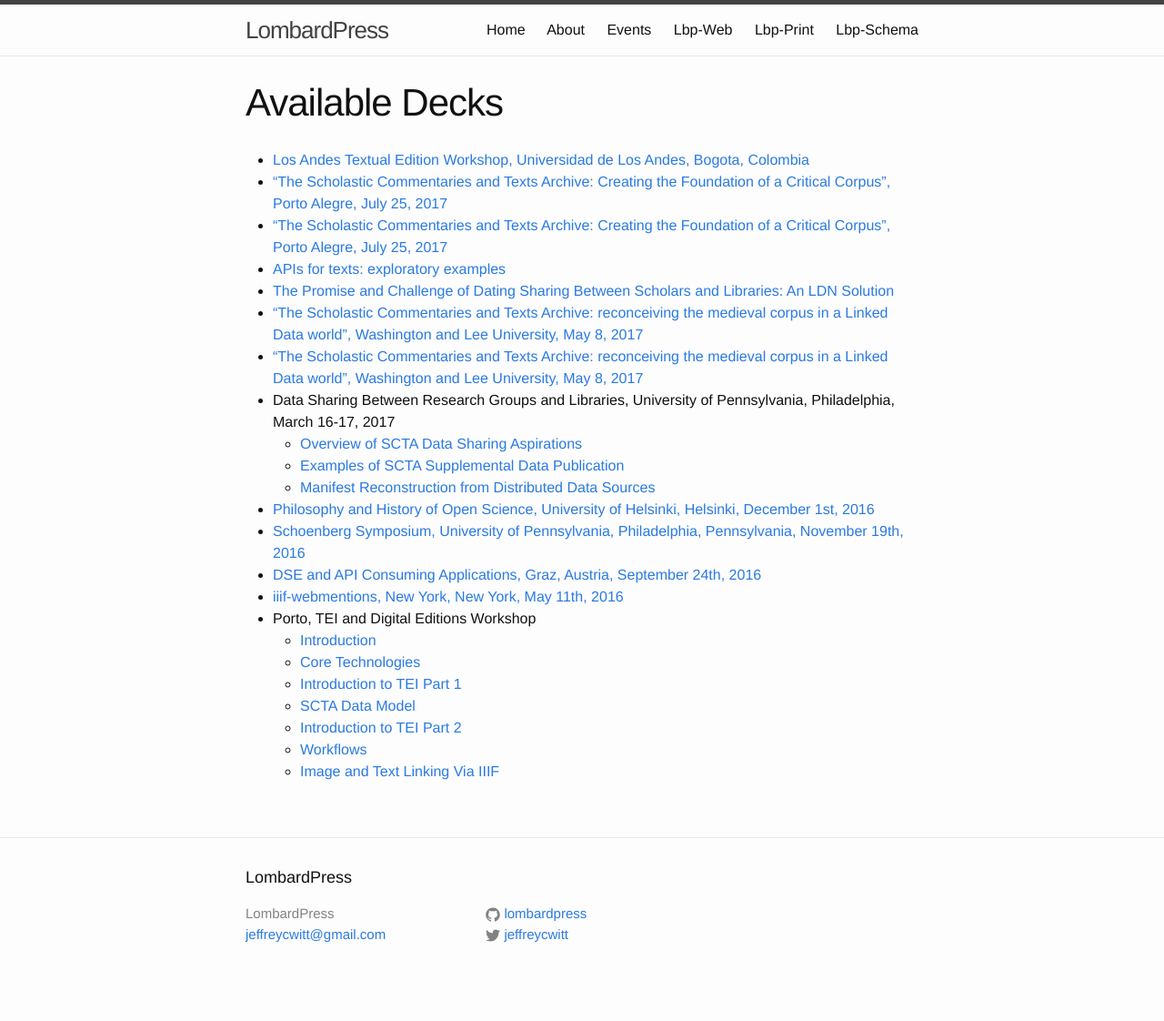
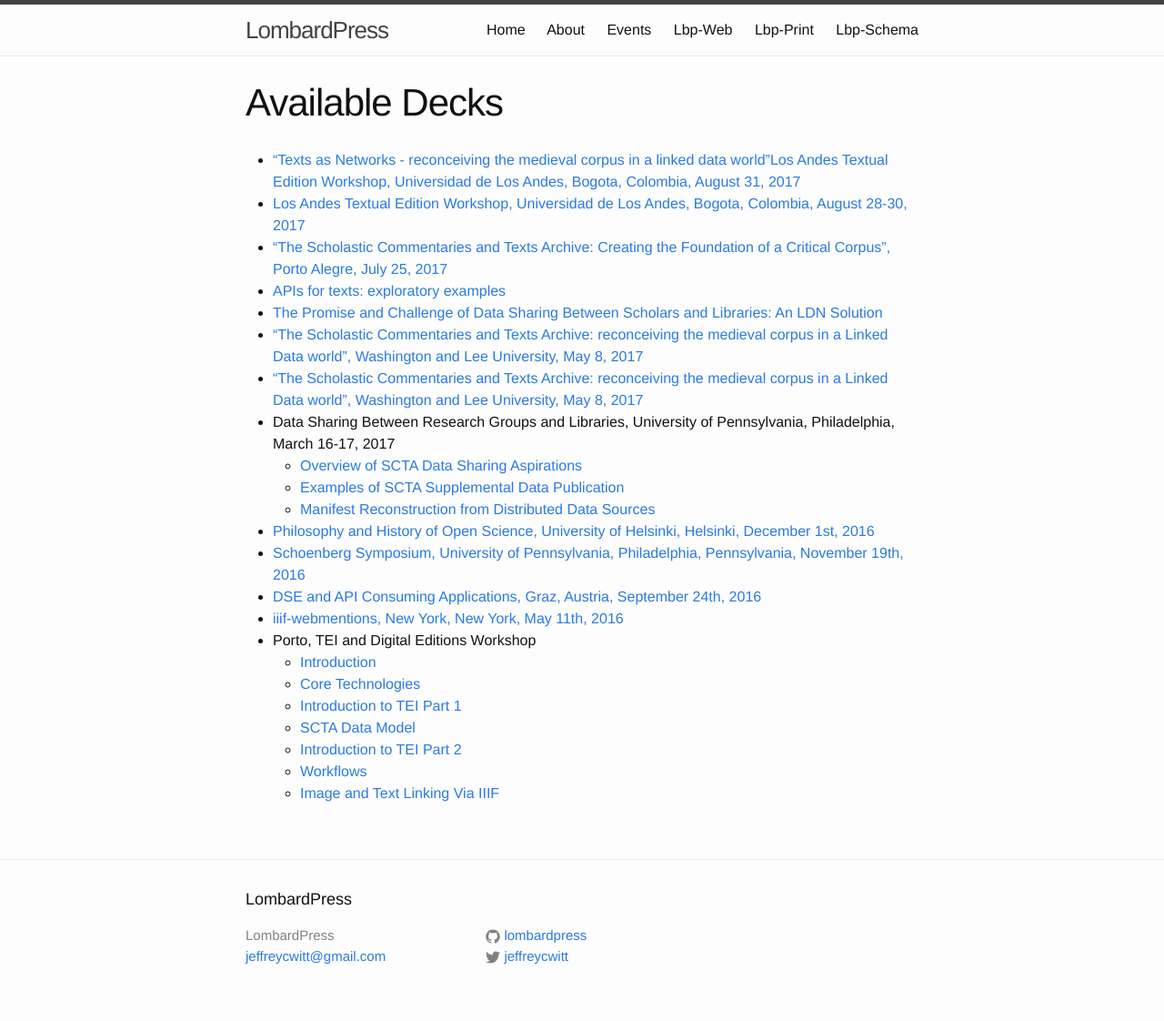
Before and after one commit to lombardpress/lombardpress.github.io, a Jekyll site: the page built from slides/index.md, in a window 1280 px wide. Shown: the whole page at 91% size. Built offline with Jekyll 4.4.1, drawn with Linux system fonts in a browser that asks for light colours; nearby versions of some CDN libraries; comment, search, counter and statistics services are not loaded; before the commit the page ends 1098 px from its top, so only the background shows below that.

Commit message:
fixed some typos

```diff
--- a/slides/2017-06-09-vatican-ldn.html
+++ b/slides/2017-06-09-vatican-ldn.html
@@ -1,6 +1,6 @@
 ---
 layout: slide
-title: The Promise and Challenge of Dating Sharing Between Scholars and Libraries - An LDN Solution
+title: The Promise and Challenge of Data Sharing Between Scholars and Libraries - An LDN Solution
 description: A presentation and demo of sharing IIIF resources via LDN
 theme: white
 transition: slide
@@ -9,7 +9,7 @@
 
 <section>
 
-<h3>The Promise and Challenge of Dating Sharing Between Scholars and Libraries - An LDN Solution</h3>
+<h3>The Promise and Challenge of Data Sharing Between Scholars and Libraries - An LDN Solution</h3>
 
 <hr/>
 
--- a/slides/2017-08-28-los-andes-workshop.html
+++ b/slides/2017-08-28-los-andes-workshop.html
@@ -21,7 +21,7 @@
   <hr/>
   <p>Jeffrey C. Witt (Loyola University Maryland) | @jeffreycwitt</p>
   <hr/>
-  <p>2017 Universidad de Los Andes, Bogota, Columbia, August 28th-30th, 2017</p>
+  <p>2017 Universidad de Los Andes, Bogotá, Columbia, August 28th-30th, 2017</p>
   <p>Slide Deck: <a href="http://lombardpress.org/slides/2017-08-28-los-andes-workshop">http://lombardpress.org/slides/2017-08-28-los-andes-workshop | http://bit.ly/2wbCaJ9</a>
 </p>
 
--- a/slides/index.md
+++ b/slides/index.md
@@ -3,11 +3,12 @@
 title: Available Decks
 description: Index of available decks
 ---
-- [Los Andes Textual Edition Workshop, Universidad de Los Andes, Bogota, Colombia](2017-08-28-los-andes-workshop)
-- ["The Scholastic Commentaries and Texts Archive: Creating the Foundation of a Critical Corpus", Porto Alegre, July 25, 2017](2017-07-25-SIEPM-Brazil)
+
+- ["Texts as Networks - reconceiving the medieval corpus in a linked data world"Los Andes Textual Edition Workshop, Universidad de Los Andes, Bogota, Colombia, August 31, 2017](2017-08-31-los-andes-text-as-networks)
+- [Los Andes Textual Edition Workshop, Universidad de Los Andes, Bogota, Colombia, August 28-30, 2017](2017-08-28-los-andes-workshop)
 - ["The Scholastic Commentaries and Texts Archive: Creating the Foundation of a Critical Corpus", Porto Alegre, July 25, 2017](2017-07-25-SIEPM-Brazil)
 - [APIs for texts: exploratory examples](2017-06-08-text-apis)
-- [The Promise and Challenge of Dating Sharing Between Scholars and Libraries: An LDN Solution](2017-06-09-vatican-ldn)
+- [The Promise and Challenge of Data Sharing Between Scholars and Libraries: An LDN Solution](2017-06-09-vatican-ldn)
 - ["The Scholastic Commentaries and Texts Archive: reconceiving the medieval corpus in a Linked Data world", Washington and Lee University, May 8, 2017](2017-05-08-wlu-scta-linked-data)
 - ["The Scholastic Commentaries and Texts Archive: reconceiving the medieval corpus in a Linked Data world", Washington and Lee University, May 8, 2017](2017-05-08-wlu-scta-linked-data)
 - Data Sharing Between Research Groups and Libraries, University of Pennsylvania, Philadelphia, March 16-17, 2017
```
